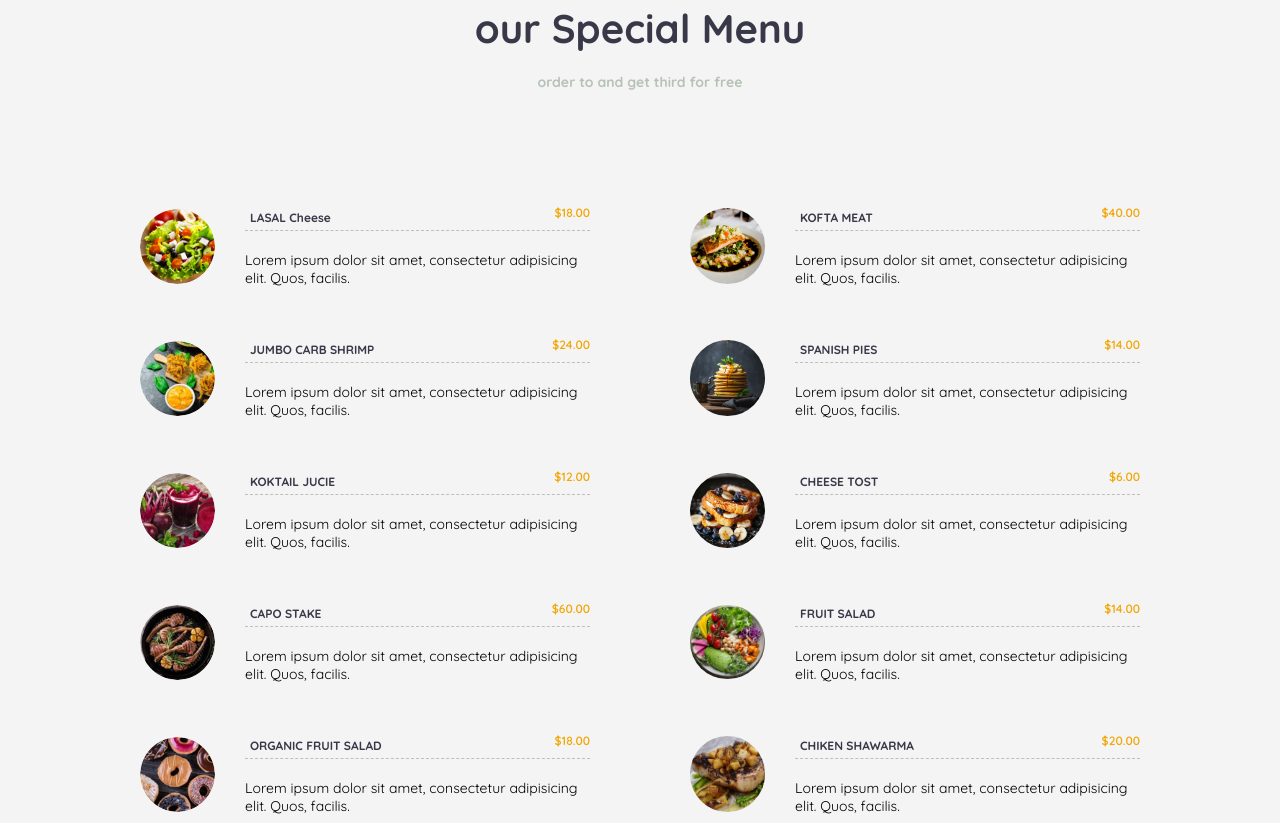
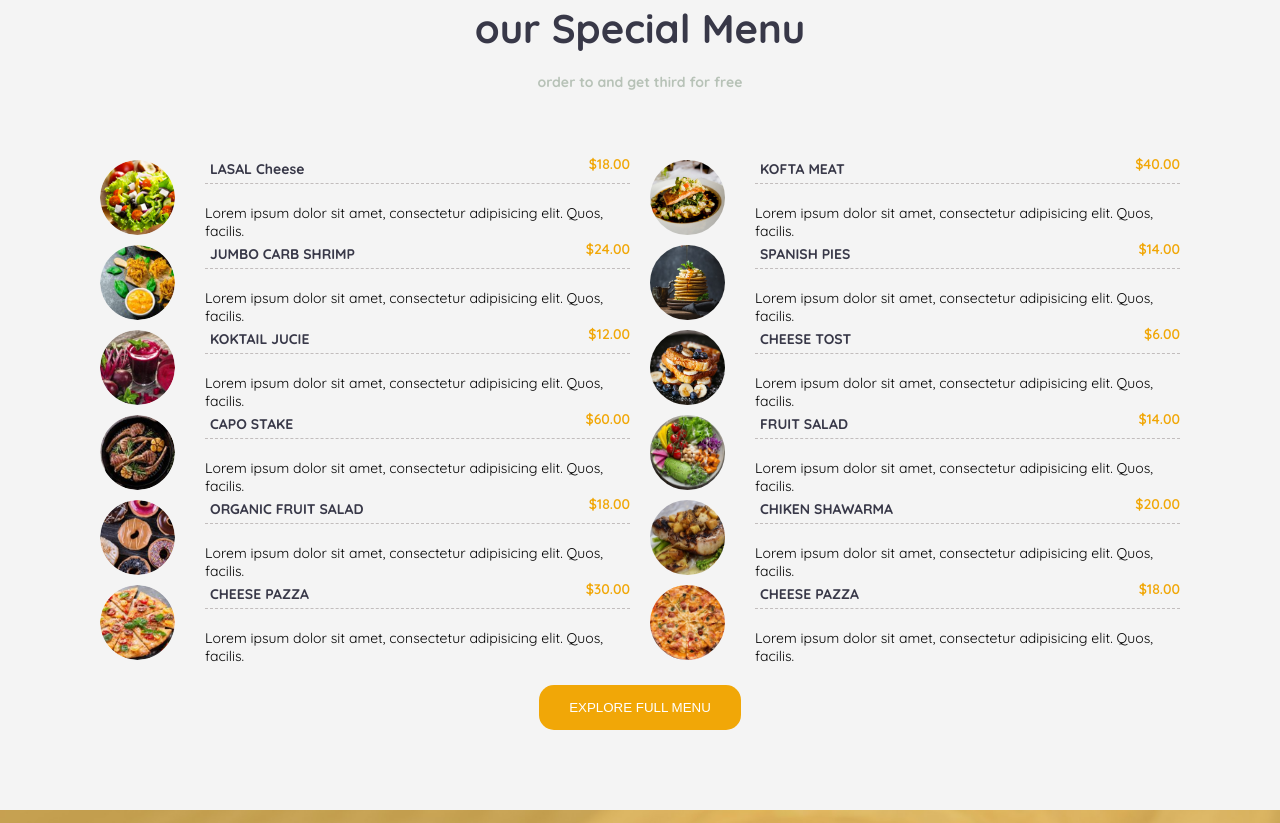
Before and after one commit to MohamedSaeed98/FoodLover, a plain HTML site: page index.html in a window 1280 px wide. Shown: the part 2157-2980 px from the top of the page. Drawn offline with Linux system fonts and the light colour scheme.

Commit message:
Add files via upload

```diff
--- a/style.css
+++ b/style.css
@@ -265,7 +265,10 @@ header * {
     display: flex;
     justify-content: center;
     align-items: center;
-    margin: 50px;
+    /* margin: 60px; */
+    margin-right: 10px;
+    margin-left: 10px;
+
 }
 
 #menu .menu-items .menu-item img {
@@ -278,7 +281,7 @@ header * {
     color: #383848;
     border-bottom: 1px dashed #c2bdbd;
     padding: 5px;
-    font-size: 12px;
+    font-size: 14px;
     font-weight: 800;
     margin-bottom: 20px;
     position: relative;
@@ -292,7 +295,7 @@ header * {
 
 #menu .menu-items .menu-item span {
     position: absolute;
-    font-size: 12px;
+    font-size: 14px;
     font-weight: 600;
     top: 0;
     right: 0;
```
